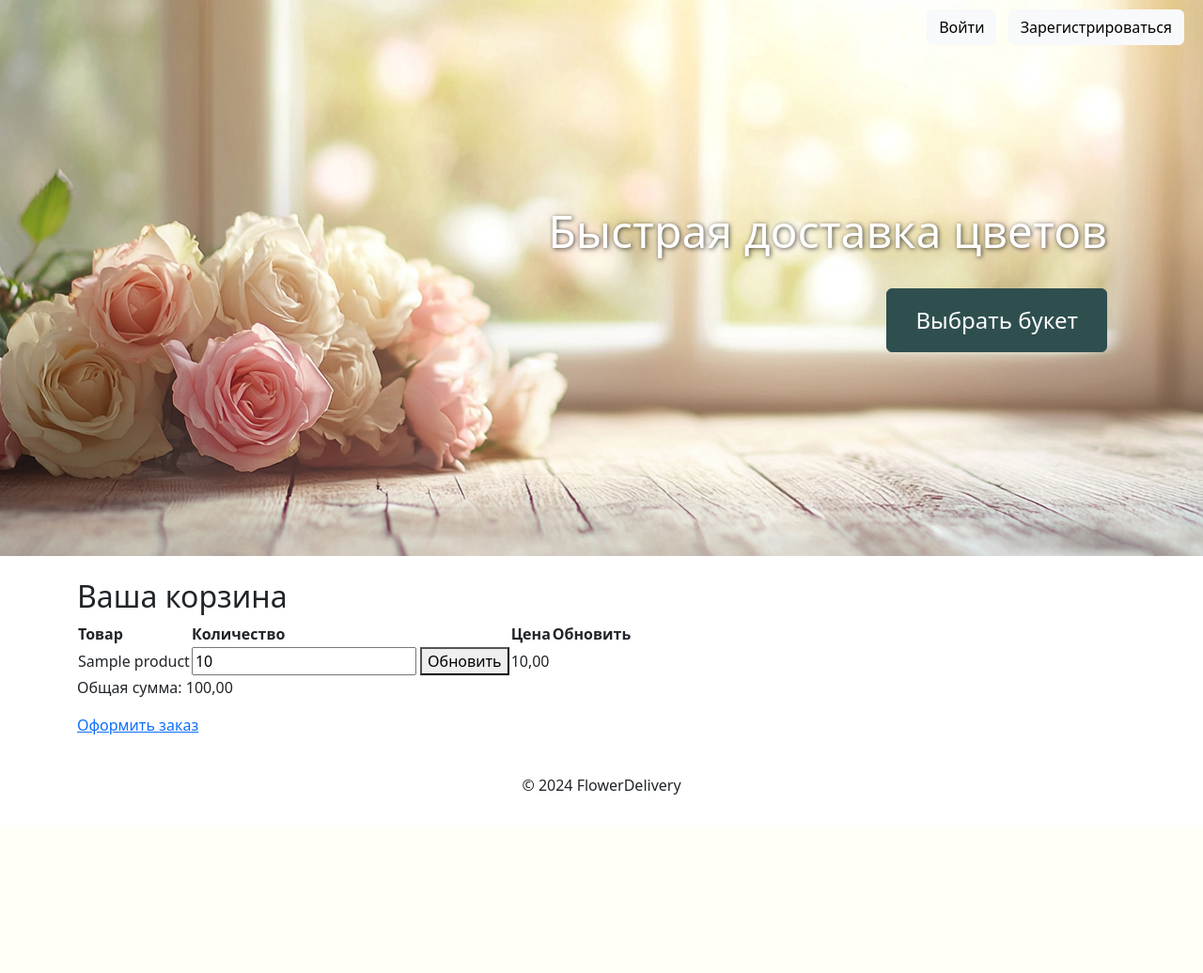
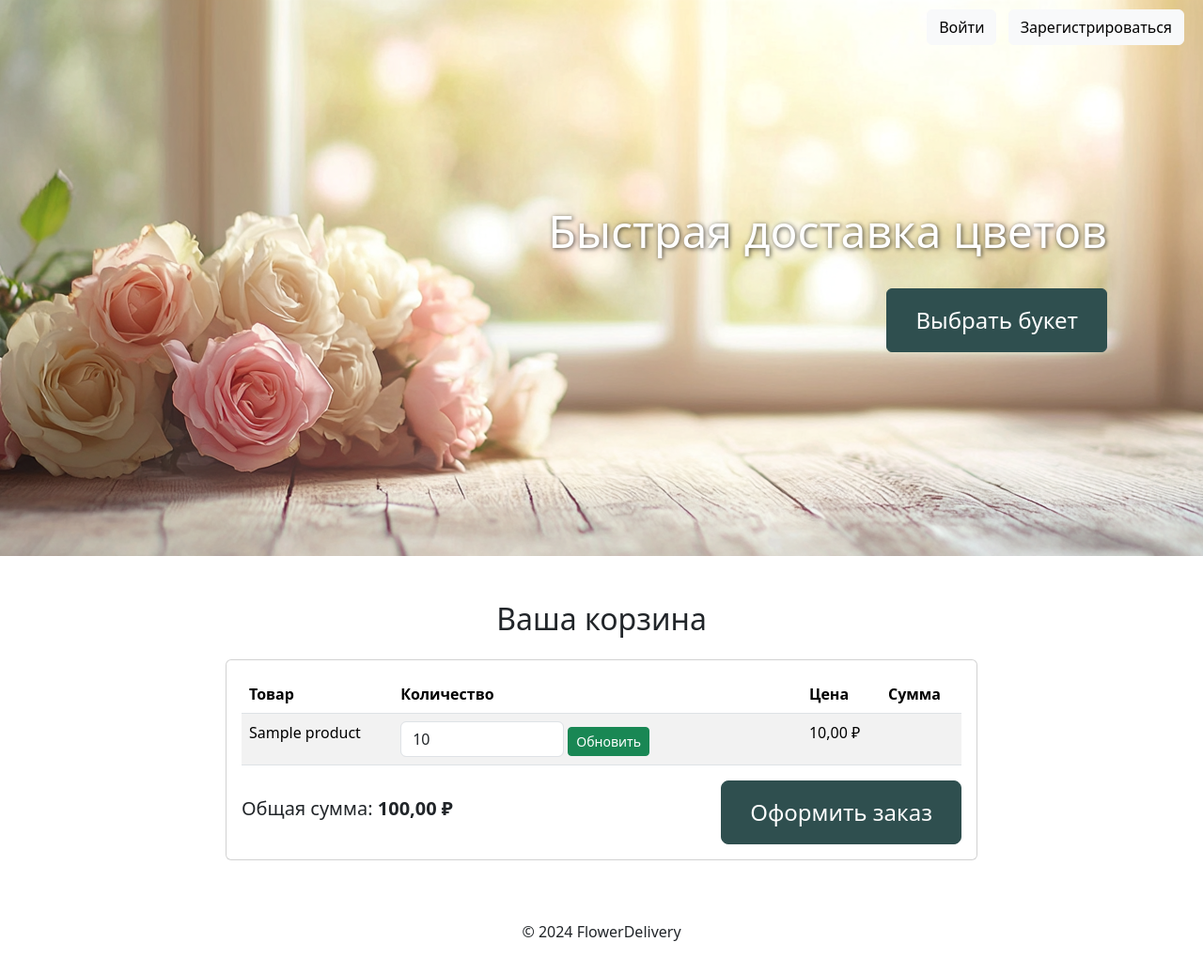
Before and after one commit to Noras2001/shop1, a Django app: page /cart/ in a window 1280 px wide. Shown: the whole page at 94% size. Before the commit the page ends 846 px from the top, so only its background shows below. Run offline with Django 5.2, Linux system fonts and the light colour scheme; a user stored in the database is signed in; tables that the repository leaves empty hold one stand-in row (values such as "Sample post").

Commit message:
final design

```diff
--- a/cart/templates/cart/cart_detail.html
+++ b/cart/templates/cart/cart_detail.html
@@ -1,34 +1,46 @@
 {% extends "catalog/base.html" %}
+
 {% block content %}
-<h2>Ваша корзина</h2>
-
-<table>
+<div class="container py-4">
+  <h2 class="mb-4 text-center">Ваша корзина</h2>
+  <div class="card mx-auto" style="max-width: 800px;">
+    <div class="card-body">
+      <table class="table table-striped">
+        <thead>
           <tr>
-        <th>Товар</th>
-        <th>Количество</th>
-        <th>Цена</th>
-        <th>Обновить</th>
+            <th scope="col">Товар</th>
+            <th scope="col">Количество</th>
+            <th scope="col">Цена</th>
+            <th scope="col">Сумма</th>
           </tr>
+        </thead>
+        <tbody>
           {% for item in items %}
           <tr>
             <td>{{ item.product.name }}</td>
             <td>
-            <form method="post" action="{% url 'cart:update_cart_item' item.id %}">
+              <form method="post" action="{% url 'cart:update_cart_item' item.id %}" class="d-inline-block">
                 {% csrf_token %}
-                <input type="number" name="quantity" value="{{ item.quantity }}" min="0" />
-                <button type="submit">Обновить</button>
+                <input type="number" name="quantity" value="{{ item.quantity }}" min="0" class="form-control d-inline-block w-50" />
+                <button type="submit" class="btn btn-success btn-sm">Обновить</button>
               </form>
             </td>
-        <td>{{ item.product.price|floatformat:2 }}</td>
-        <td>
-            <!-- Total parcial: price * quantity -->
-            {{ item.product.price|floatformat:2|add:item.quantity }}
-        </td>
+            <td>{{ item.product.price|floatformat:2 }} ₽</td>
+            <td>{{ item.product.price|floatformat:2|add:item.quantity }}</td>
+          </tr>
+          {% empty %}
+          <tr>
+            <td colspan="4" class="text-center">Ваша корзина пуста.</td>
           </tr>
           {% endfor %}
+        </tbody>
       </table>
 
-<p>Общая сумма: {{ total|floatformat:2 }}</p>
-<a href="{% url 'orders:create_order' %}">Оформить заказ</a>
-<!-- Asumiendo que la vista create_order está en la app orders -->
+      <div class="d-flex justify-content-between align-items-center">
+        <p class="h5">Общая сумма: <strong>{{ total|floatformat:2 }} ₽</strong></p>
+        <a href="{% url 'orders:create_order' %}" class="btn btn-primary btn-lg">Оформить заказ</a>
+      </div>
+    </div>
+  </div>
+</div>
 {% endblock %}
```
Also changed, not shown: user/templates/user/login.html (+16 -6 lines), user/templates/user/register.html (+16 -6 lines), media/products/rosas_violeta_12_qMrf64w.jpg (added). Lines whose indentation alone changed are shown as unchanged.
